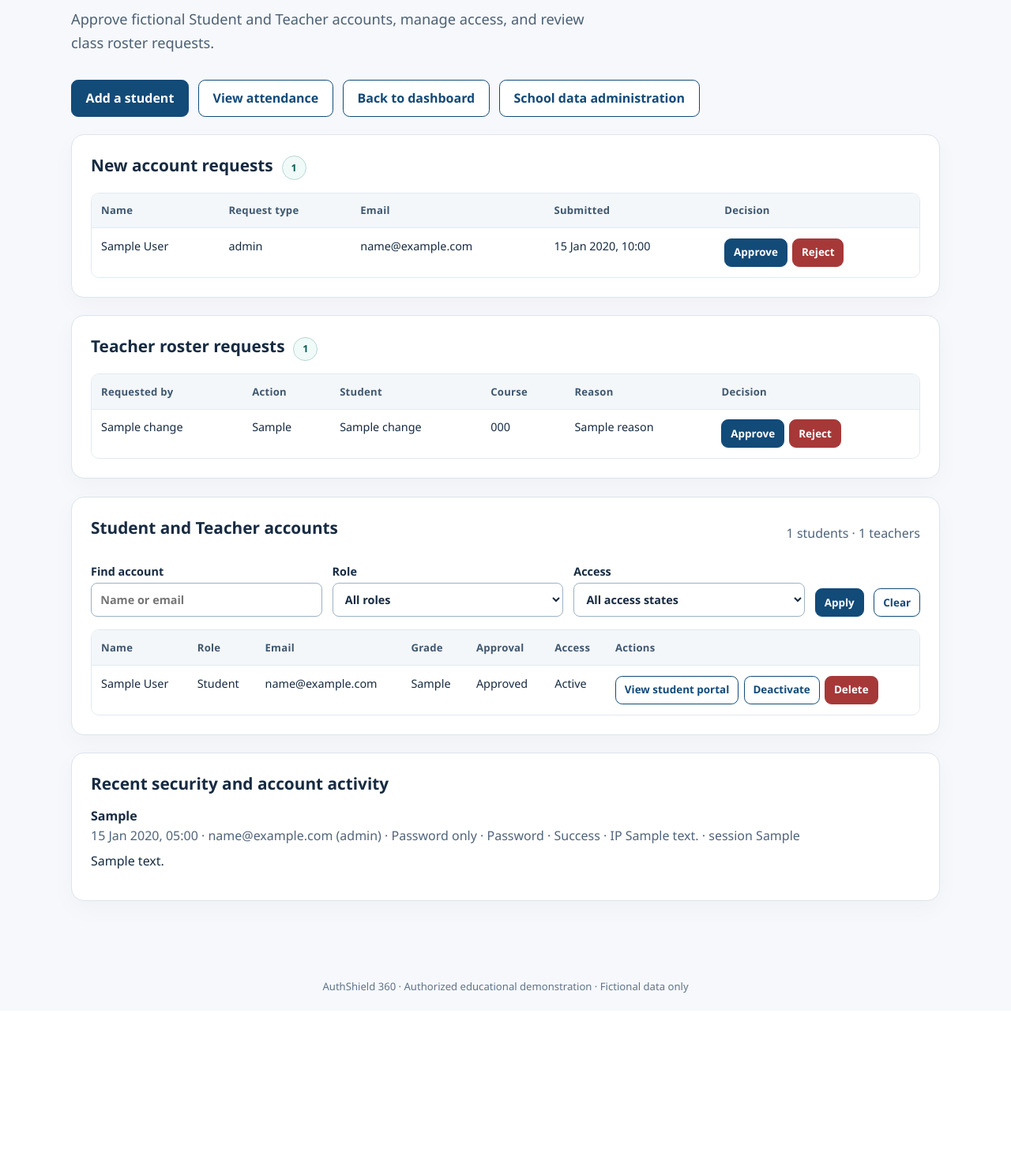
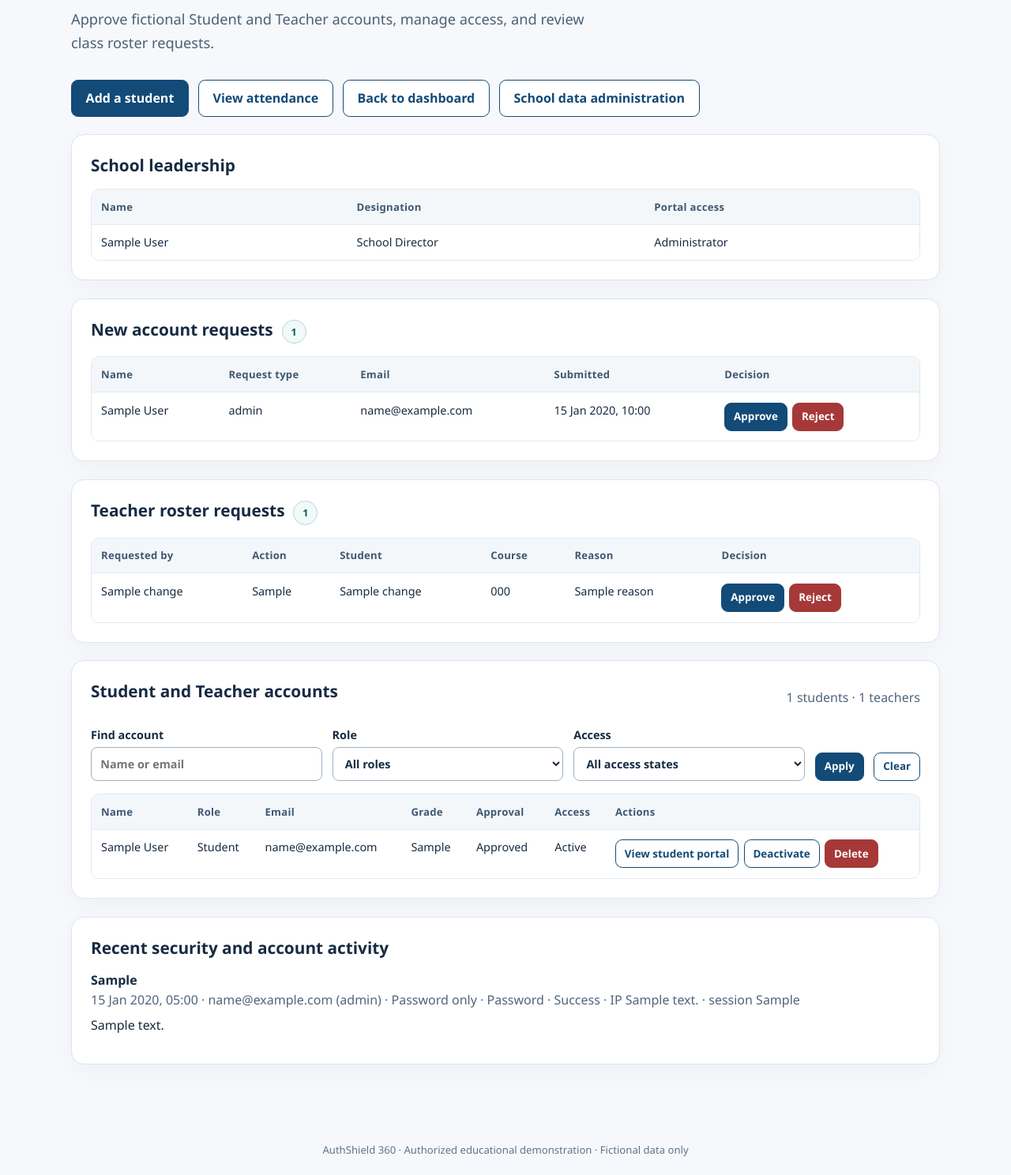
Before and after one commit to mustafaahmed-sec/AuthShield360, a Django app: template templates/school/admin_management.html in a window 1280 px wide. Shown: the part 273-1761 px from the top of the page at 79% size. Before the commit the page ends 1531 px from the top, so only its background shows below. Run offline with Django 5.2, Linux system fonts and the light colour scheme; tables that the repository leaves empty hold one stand-in row (values such as "Sample post"); the template is opened without the code that fills it: values that come from a table or form of the project are taken from there, most other values are stand-ins (such as "Sample title", 1, 10 or a date in 2020); parts of the project's set-up code (start-up, migrations or seed data) failed here and were passed over.

Commit message:
Show school admin designations in portal

```diff
--- a/accounts/models.py
+++ b/accounts/models.py
@@ -32,6 +32,11 @@ class User(AbstractUser):
         TEACHER = "teacher", "Teacher"
         ADMIN = "admin", "Administrator"
 
+    class Designation(models.TextChoices):
+        SCHOOL_DIRECTOR = "school_director", "School Director"
+        PRINCIPAL = "principal", "Principal"
+        ASSISTANT_PRINCIPAL = "assistant_principal", "Assistant Principal"
+
     class ApprovalStatus(models.TextChoices):
         PENDING = "pending", "Pending review"
         APPROVED = "approved", "Approved"
@@ -42,6 +47,7 @@ class User(AbstractUser):
     full_name = models.CharField(max_length=150)
     phone_number = models.CharField(max_length=32, blank=True)
     role = models.CharField(max_length=16, choices=Role.choices, default=Role.STUDENT)
+    designation = models.CharField(max_length=32, choices=Designation.choices, blank=True, default="")
     approval_status = models.CharField(
         max_length=16,
         choices=ApprovalStatus.choices,
--- a/school/admin_views.py
+++ b/school/admin_views.py
@@ -62,6 +62,7 @@ def admin_management(request):
             ).select_related("requester", "student", "course").order_by("created_at", "pk"),
             20,
         ).get_page(request.GET.get("change_page")),
+        "admin_accounts": User.objects.filter(role=User.Role.ADMIN).order_by("designation", "full_name"),
         "recent_events": PortalAuditEvent.objects.all()[:20],
         "search": search,
         "role_filter": role,
--- a/templates/base.html
+++ b/templates/base.html
@@ -22,7 +22,7 @@
         {% elif request.user.is_portal_teacher %}
           <a href="{% url 'teacher_students' %}">My students</a>
         {% endif %}
-        <span class="review-chip identity-chip">{{ request.user.full_name }} · {{ request.user.get_role_display }}</span>
+        <span class="review-chip identity-chip">{{ request.user.full_name }} · {{ request.user.get_role_display }}{% if request.user.is_portal_admin and request.user.designation %} · {{ request.user.get_designation_display }}{% endif %}</span>
         <form method="post" action="{% url 'logout' %}">{% csrf_token %}<button class="nav-button" type="submit">Sign out</button></form>
       {% else %}
         <a class="nav-signin" href="{% url 'login' %}">Sign in</a>
--- a/templates/school/admin_management.html
+++ b/templates/school/admin_management.html
@@ -10,6 +10,24 @@
     <a class="button secondary" href="{% url 'dashboard' %}">Back to dashboard</a>
     <a class="button secondary" href="{% url 'admin:index' %}">School data administration</a>
   </div>
+
+  <section class="panel management-section" aria-labelledby="leadership-title">
+    <h2 id="leadership-title">School leadership</h2>
+    <div class="table-wrap">
+      <table>
+        <thead><tr><th>Name</th><th>Designation</th><th>Portal access</th></tr></thead>
+        <tbody>
+          {% for admin_account in admin_accounts %}
+            <tr>
+              <td>{{ admin_account.full_name }}</td>
+              <td>{{ admin_account.get_designation_display|default:"Administrator" }}</td>
+              <td>Administrator</td>
+            </tr>
+          {% endfor %}
+        </tbody>
+      </table>
+    </div>
+  </section>
 
   <section class="panel management-section" aria-labelledby="pending-accounts-title">
     <h2 id="pending-accounts-title">New account requests <span class="count-chip">{{ pending_accounts.paginator.count }}</span></h2>
```
Also changed, not shown: accounts/migrations/0004_user_designation.py (added).
